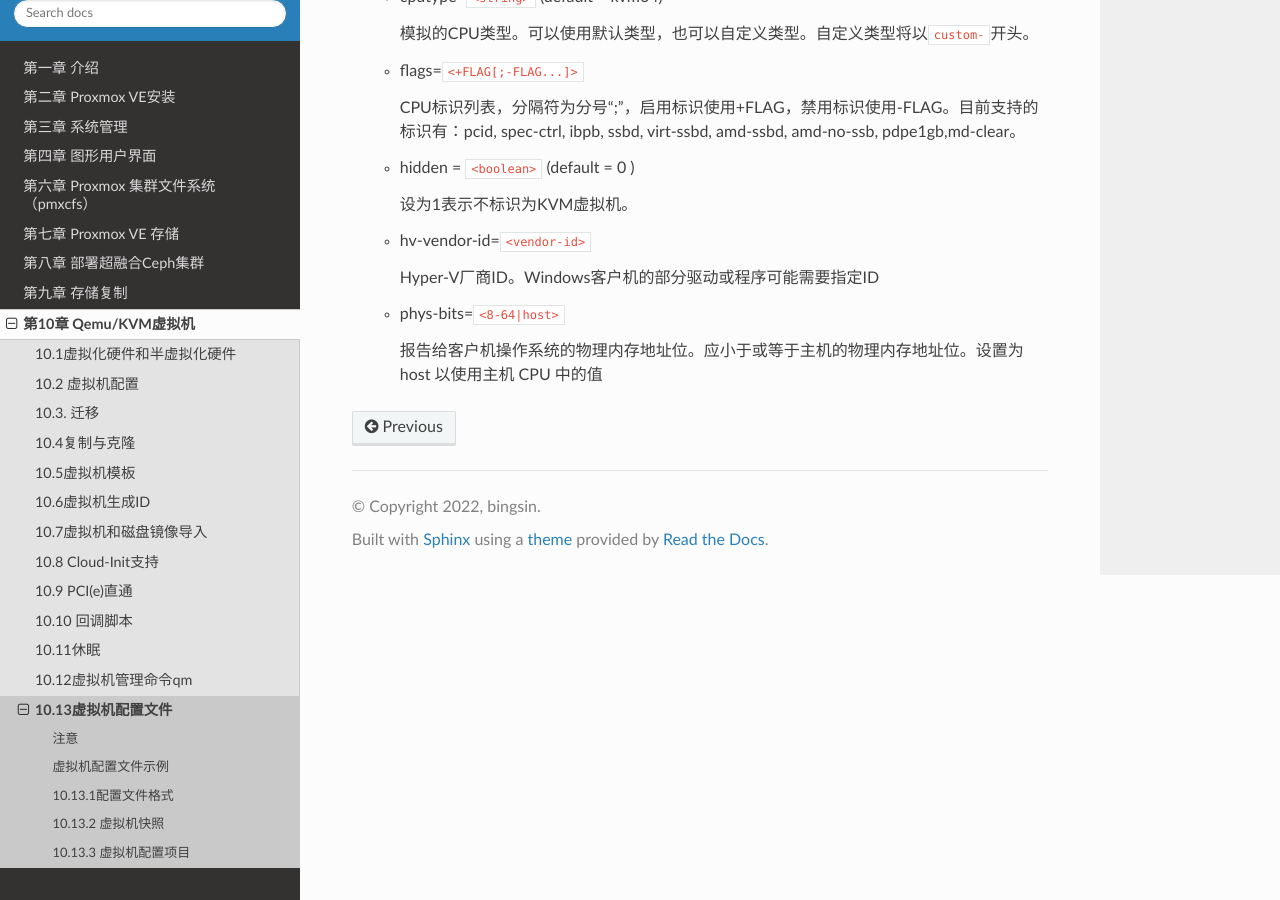
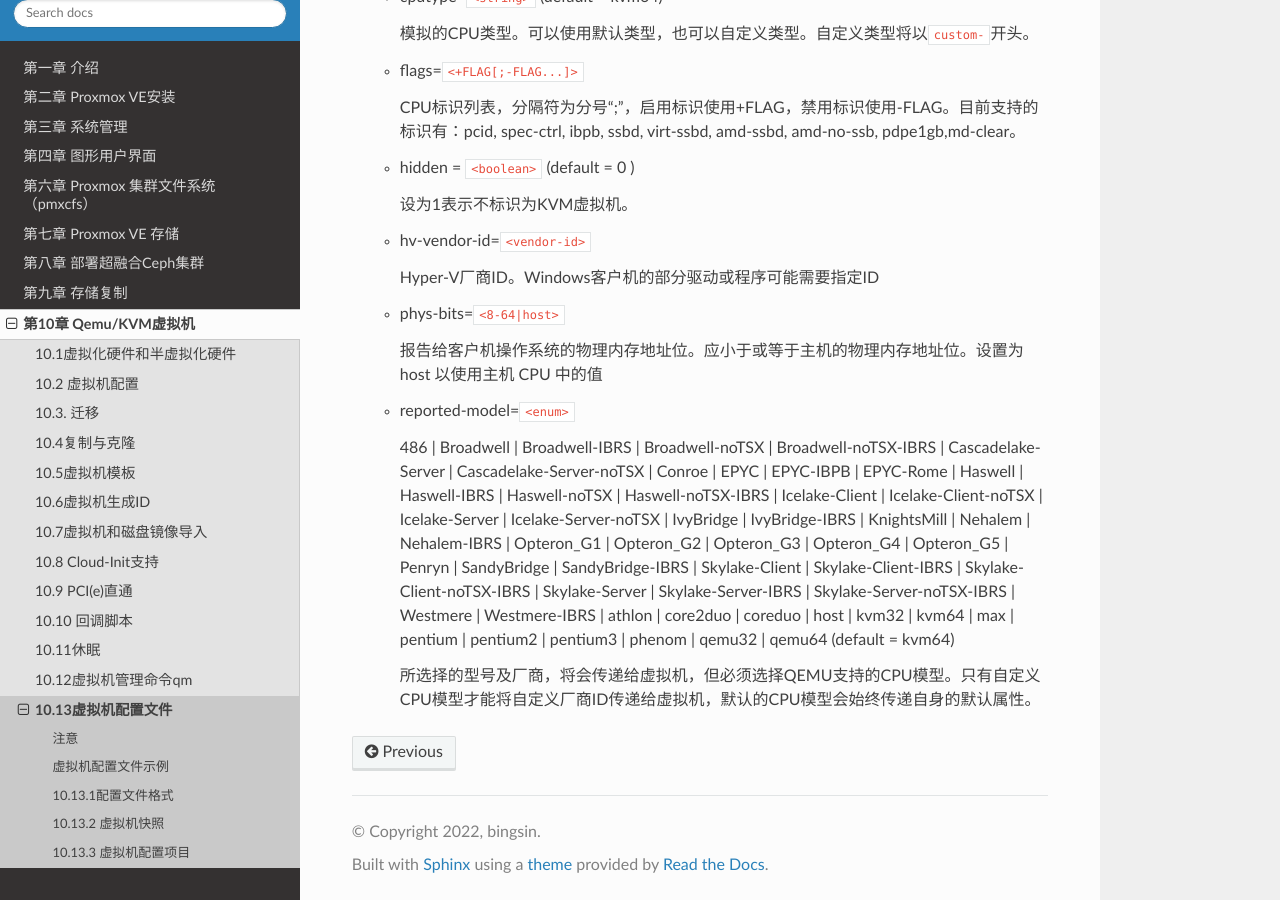
Before and after one commit to jiangcuo/pve-doc-cn, a Sphinx documentation site: the page built from source/QemuKvm/vmconf.md, in a window 1280 px wide and 900 px high, scrolled down 3523 px. Built offline with Sphinx 7.4.7 and the Read the Docs theme 2.0.0, drawn with Linux system fonts in a browser that asks for light colours; pages that are not in the unit, such as notebooks, are missing from menus.

Commit message:
Update vmconf.md

```diff
--- a/source/QemuKvm/vmconf.md
+++ b/source/QemuKvm/vmconf.md
@@ -175,3 +175,9 @@ snaptime: 1457170803
   - phys-bits=`<8-64|host>`
 
     报告给客户机操作系统的物理内存地址位。应小于或等于主机的物理内存地址位。设置为 host 以使用主机 CPU 中的值
+
+  - reported-model=`<enum>`
+
+    486 | Broadwell | Broadwell-IBRS | Broadwell-noTSX | Broadwell-noTSX-IBRS | Cascadelake-Server | Cascadelake-Server-noTSX | Conroe | EPYC | EPYC-IBPB | EPYC-Rome | Haswell | Haswell-IBRS | Haswell-noTSX | Haswell-noTSX-IBRS | Icelake-Client | Icelake-Client-noTSX | Icelake-Server | Icelake-Server-noTSX | IvyBridge | IvyBridge-IBRS | KnightsMill | Nehalem | Nehalem-IBRS | Opteron_G1 | Opteron_G2 | Opteron_G3 | Opteron_G4 | Opteron_G5 | Penryn | SandyBridge | SandyBridge-IBRS | Skylake-Client | Skylake-Client-IBRS | Skylake-Client-noTSX-IBRS | Skylake-Server | Skylake-Server-IBRS | Skylake-Server-noTSX-IBRS | Westmere | Westmere-IBRS | athlon | core2duo | coreduo | host | kvm32 | kvm64 | max | pentium | pentium2 | pentium3 | phenom | qemu32 | qemu64  (default = kvm64)
+
+    所选择的型号及厂商，将会传递给虚拟机，但必须选择QEMU支持的CPU模型。只有自定义CPU模型才能将自定义厂商ID传递给虚拟机，默认的CPU模型会始终传递自身的默认属性。
```
